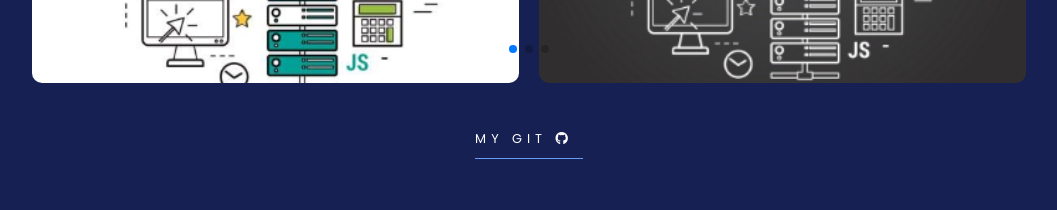
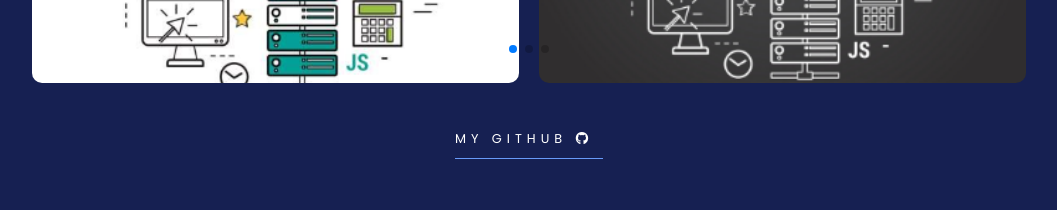
Before and after one commit to Mspanchal23/webportfolio, a React (Create React App) app: page / in a window 1280 px wide. Shown: the part 1640-1850 px from the top of the page, without its empty margins (111-1168 px from the left). Built offline with nearby package versions, Linux system fonts and the light colour scheme.

Commit message:
Initial commit

```diff
--- a/package.json
+++ b/package.json
@@ -1,17 +1,21 @@
 {
   "name": "portfolio",
+  "homepage": "https://Mspanchal23.github.io/webportfolio",
   "version": "0.1.0",
   "private": true,
   "dependencies": {
     "@remixicon/react": "^4.6.0",
     "aos": "^2.3.4",
     "cra-template": "1.2.0",
+    "gh-pages": "^6.3.0",
     "react": "^19.0.0",
     "react-dom": "^19.0.0",
     "react-scripts": "5.0.1",
     "swiper": "^11.2.1"
   },
   "scripts": {
+    "predeploy": "npm run build",
+    "deploy": "gh-pages -d build",
     "start": "react-scripts start",
     "build": "react-scripts build",
     "test": "react-scripts test",
--- a/src/components/Projects/Projects.js
+++ b/src/components/Projects/Projects.js
@@ -73,8 +73,8 @@ const Projects = () => {
       </Swiper>
 
       <div className="github-btn">
-        <a href="https://gitlab.com/Mspanchal23" className="btn-link">
-          My Git <i class="fa-brands fa-github"></i>
+        <a href="https://github.com/Mspanchal23" className="btn-link">
+          My GitHub <i class="fa-brands fa-github"></i>
         </a>
       </div>
     </section>
```
Also changed, not shown: 19 other files (tests, documents, lock files or other folders).
